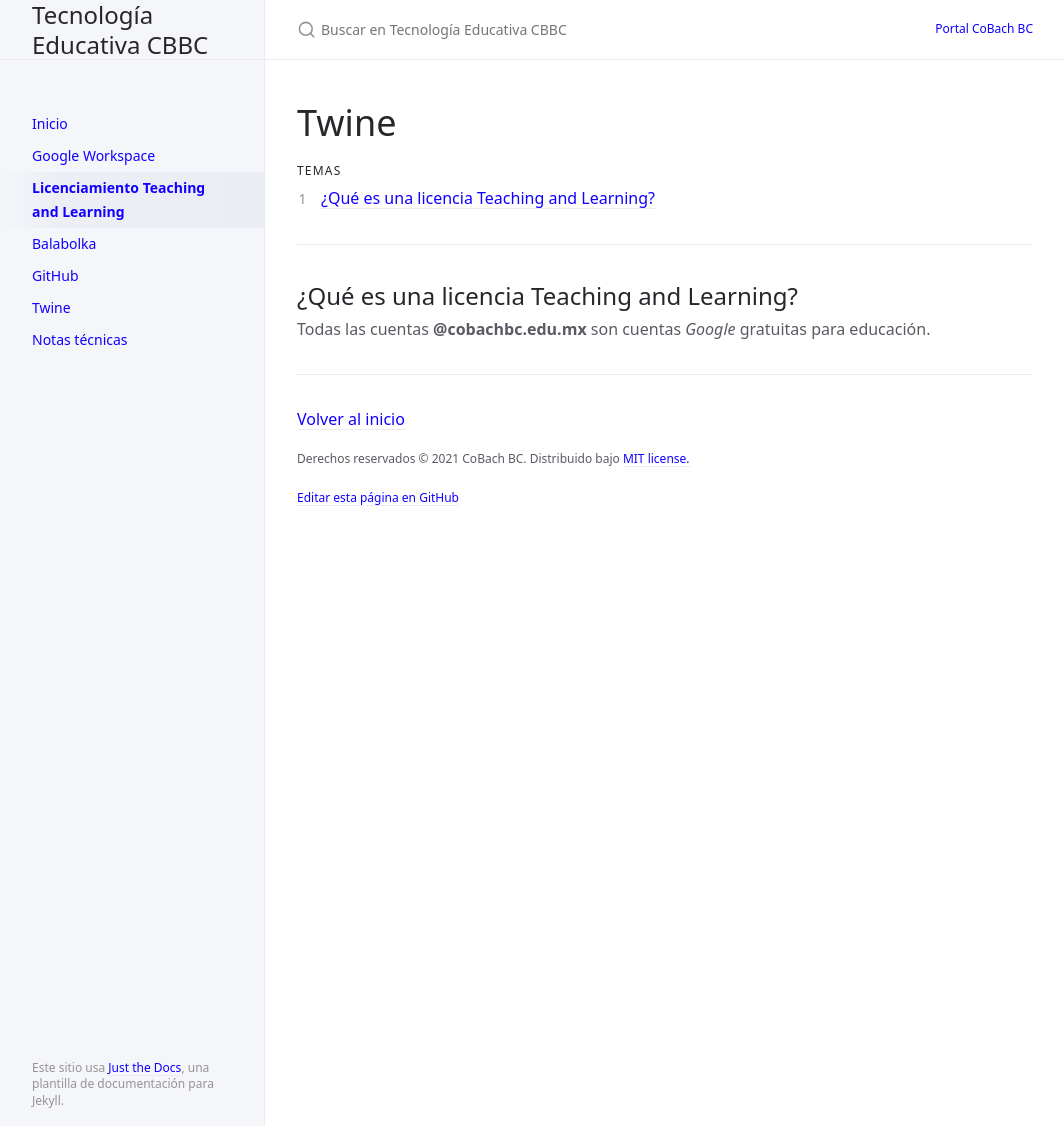
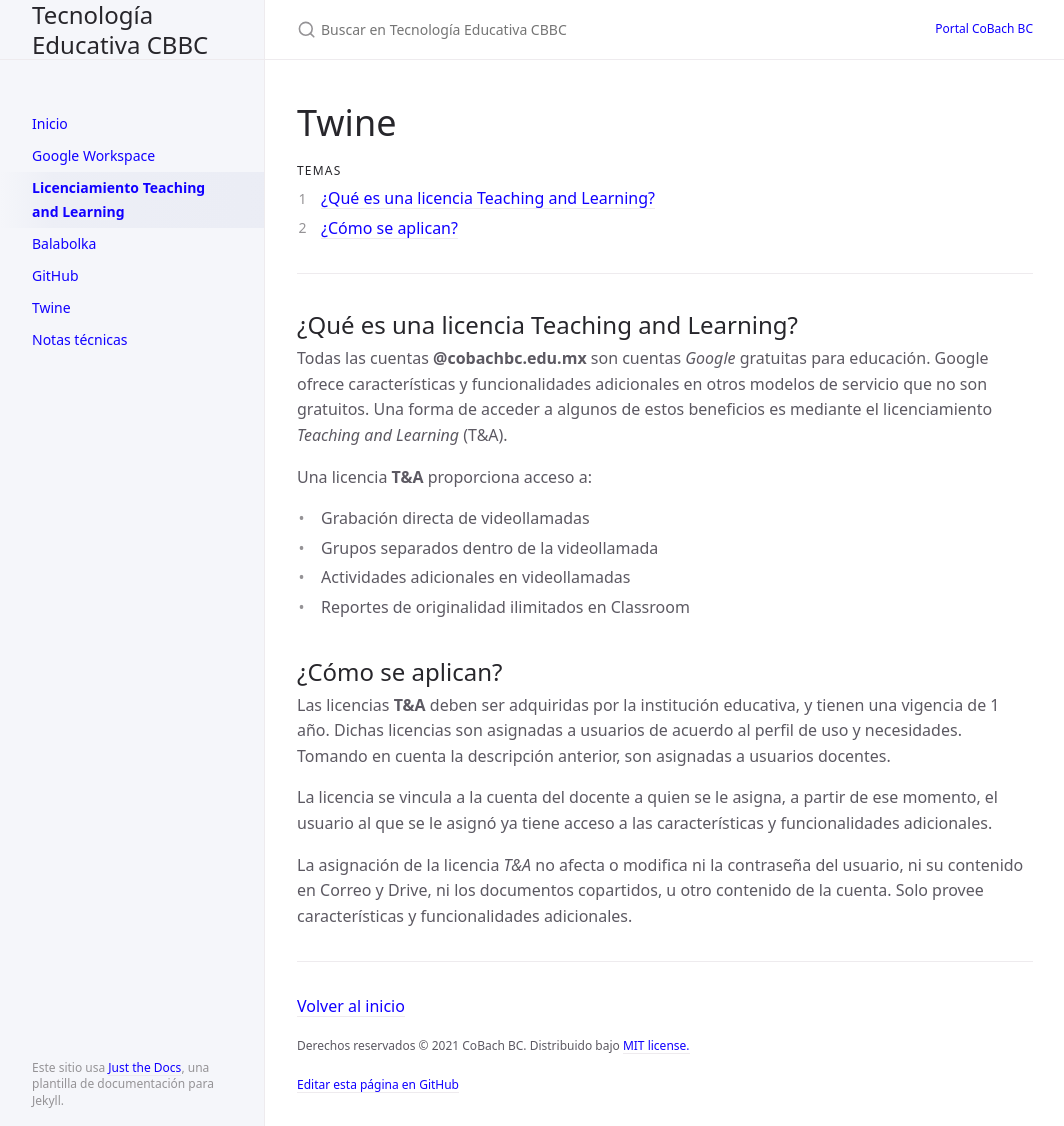
Before and after one commit to CoBachBC/demo, a Jekyll site: the page built from docs/teachingandlearning.md, in a window 1280 px wide and 1126 px high. Shown: the whole window, without its empty margins (107-1171 px from the left). Built offline with Jekyll 4.4.1, drawn with Linux system fonts in a browser that asks for light colours.

Commit message:
Update teachingandlearning.md

```diff
--- a/docs/teachingandlearning.md
+++ b/docs/teachingandlearning.md
@@ -17,4 +17,19 @@
 
 ## ¿Qué es una licencia Teaching and Learning?
 
-Todas las cuentas **@cobachbc.edu.mx** son cuentas _Google_ gratuitas para educación.
+Todas las cuentas **@cobachbc.edu.mx** son cuentas _Google_ gratuitas para educación. Google ofrece características y funcionalidades adicionales en otros modelos de servicio que no son gratuitos. Una forma de acceder a algunos de estos beneficios es mediante el licenciamiento _Teaching and Learning_ (T&A).
+
+Una licencia **T&A** proporciona acceso a:
+
+- Grabación directa de videollamadas
+- Grupos separados dentro de la videollamada
+- Actividades adicionales en videollamadas
+- Reportes de originalidad ilimitados en Classroom
+
+## ¿Cómo se aplican?
+
+Las licencias **T&A** deben ser adquiridas por la institución educativa, y tienen una vigencia de 1 año. Dichas licencias son asignadas a usuarios de acuerdo al perfil de uso y necesidades. Tomando en cuenta la descripción anterior, son asignadas a usuarios docentes.
+
+La licencia se vincula a la cuenta del docente a quien se le asigna, a partir de ese momento, el usuario al que se le asignó ya tiene acceso a las características y funcionalidades adicionales.
+
+La asignación de la licencia *T&A* no afecta o modifica ni la contraseña del usuario, ni su contenido en Correo y Drive, ni los documentos copartidos, u otro contenido de la cuenta. Solo provee características y funcionalidades adicionales.
```
